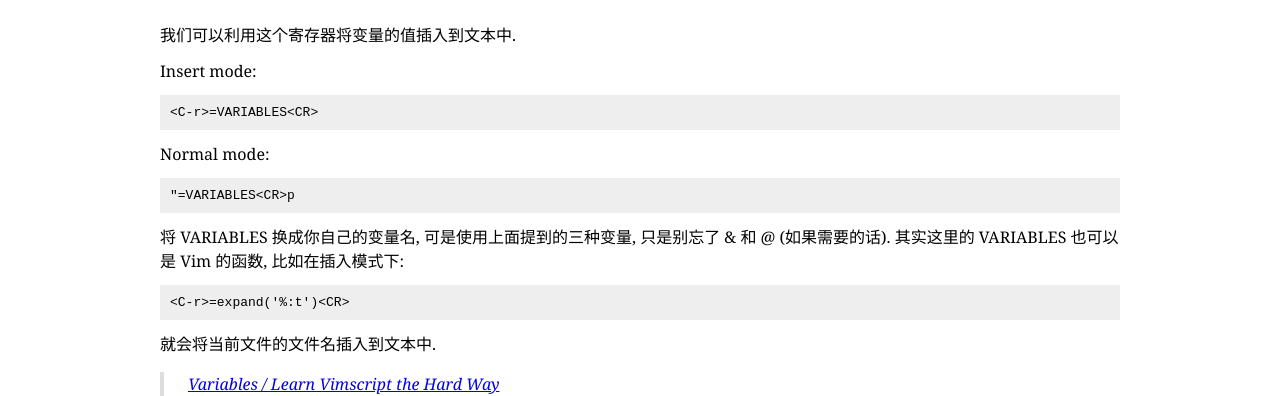
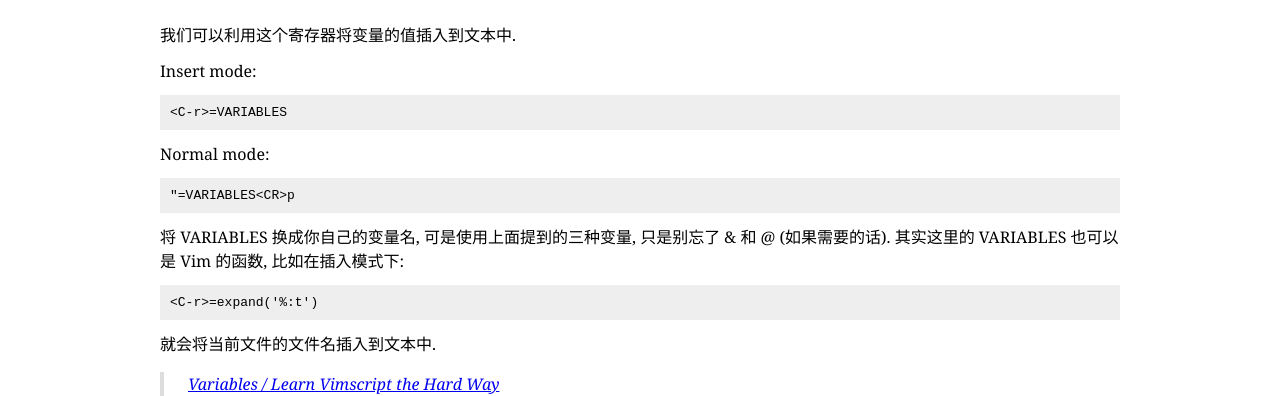
Before and after one commit to yoncise/yoncise.github.io, a Jekyll site: the page built from _posts/2013-08-18-Vim-变量.md, in a window 1280 px wide. Shown: the part 873-1269 px from the top of the page. Built offline with Jekyll 4.4.1, drawn with Linux system fonts in a browser that asks for light colours; Markdown is read by kramdown in place of the engine named in the settings; comment, search, counter and statistics services are not loaded; some of the changed lines change nothing that is shown.

Commit message:
move <CR>

```diff
--- a/_posts/2013-08-18-Vim-变量.md
+++ b/_posts/2013-08-18-Vim-变量.md
@@ -37,7 +37,7 @@ foldlevel 前面加上 & 就是为了告诉 Vim 我们想把 foldlevel 这个 op
 
 Insert mode:
 
-    <C-r>=VARIABLES<CR>
+    <C-r>=VARIABLES
 
 Normal mode:
 
@@ -46,7 +46,7 @@ Normal mode:
 将 VARIABLES 换成你自己的变量名, 可是使用上面提到的三种变量, 只是别忘了 & 和 @ (如果需要的话).
 其实这里的 VARIABLES 也可以是 Vim 的函数, 比如在插入模式下:
 
-    <C-r>=expand('%:t')<CR>
+    <C-r>=expand('%:t')
 
 就会将当前文件的文件名插入到文本中.
 
```
